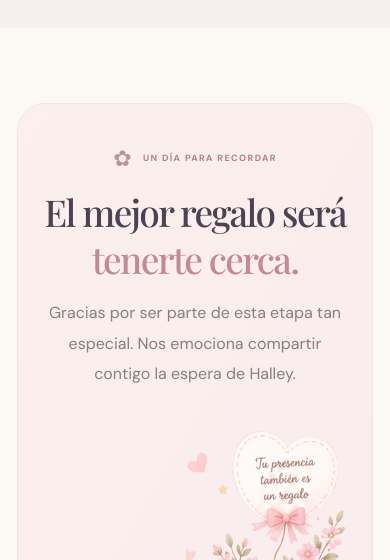
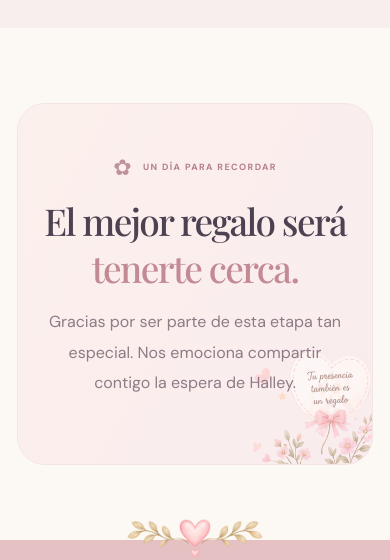
Before and after one commit to Alyclogs/baby-shower, a plain HTML site: page index.html in a window 390 px wide. Shown: the part 2232-2792 px from the top of the page. Drawn offline with nearby package versions, Linux system fonts and the light colour scheme; no server answers; a web font is replaced by a local one.

Commit message:
Reservaciones ahora muestran foto o emoji del regalo + cambios pequeños de estilos

```diff
--- a/assets/css/styles.css
+++ b/assets/css/styles.css
@@ -1185,14 +1185,12 @@
 .details-art {
   height: 100%;
   width: 100%;
-  display: flex;
-  flex-direction: column;
-  justify-content: end;
-  align-items: end;
+  position: absolute;
+  right: -60%;
+  bottom: -10%;
 }
 .details-art-img {
-  width: 344px;
-  height: 344px;
+  width: 420px;
 }
 .details-art-img img {
   width: 100%;
@@ -1281,7 +1279,7 @@
 .footer-heart {
   position: absolute;
   width: 162px;
-  top: -23px;
+  top: -22px;
   left: 50%;
   transform: translateX(-50%);
 }
@@ -1998,8 +1996,11 @@
   .details-art {
     width: 100%;
     height: 100%;
-    transform: none;
-    margin: 10px auto 0;
+    position: absolute;
+    z-index: 0;
+    bottom: -55%;
+    opacity: 0.75;
+    right: -55%;
   }
   .details-art-img {
     width: 160px;
--- a/index.html
+++ b/index.html
@@ -294,7 +294,7 @@
       <section class="details-section" id="detalles">
         <div class="wrap details-card">
           <!--<div class="details-ornament">✧</div>-->
-          <div>
+          <div style="z-index: 1;">
             <div class="eyebrow">
               <span class="flower-symbol">✿</span> UN DÍA PARA RECORDAR
             </div>
```
Also changed, not shown: admin.html (+24 -5 lines), assets/js/admin.js (+15 -14 lines).
